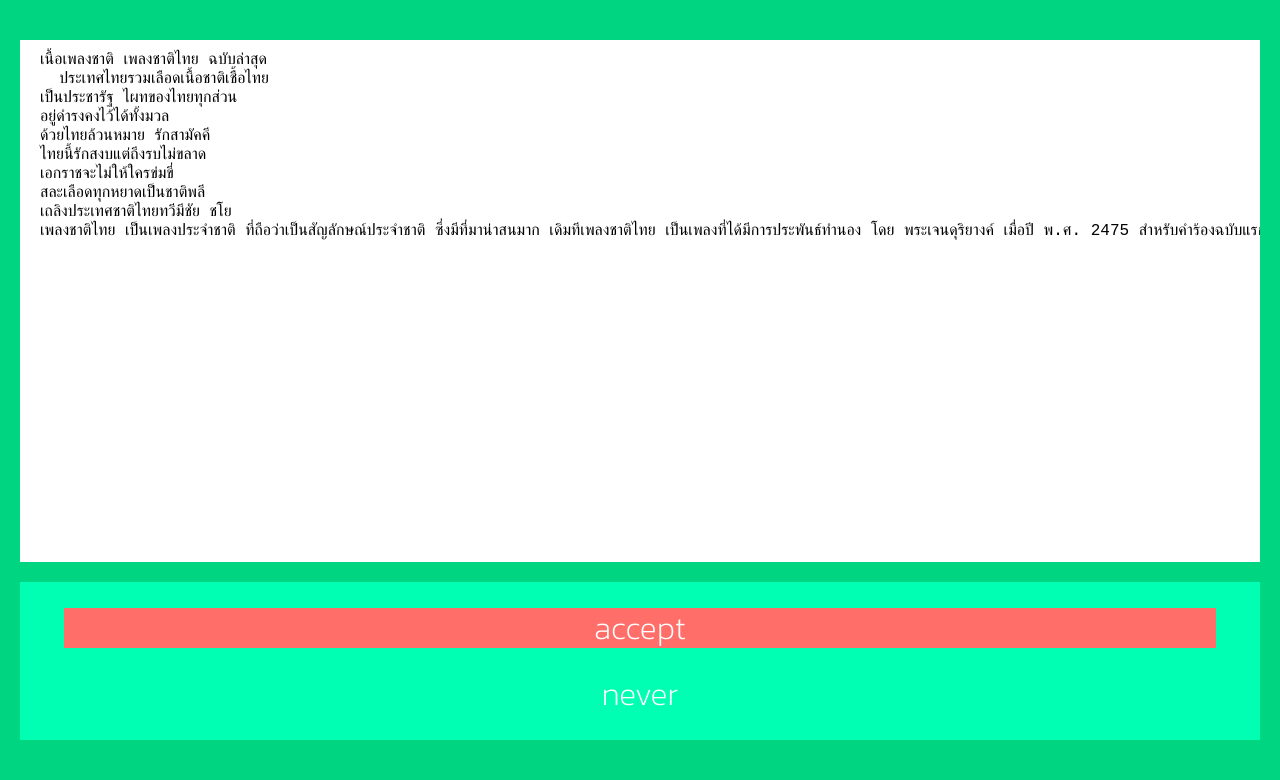
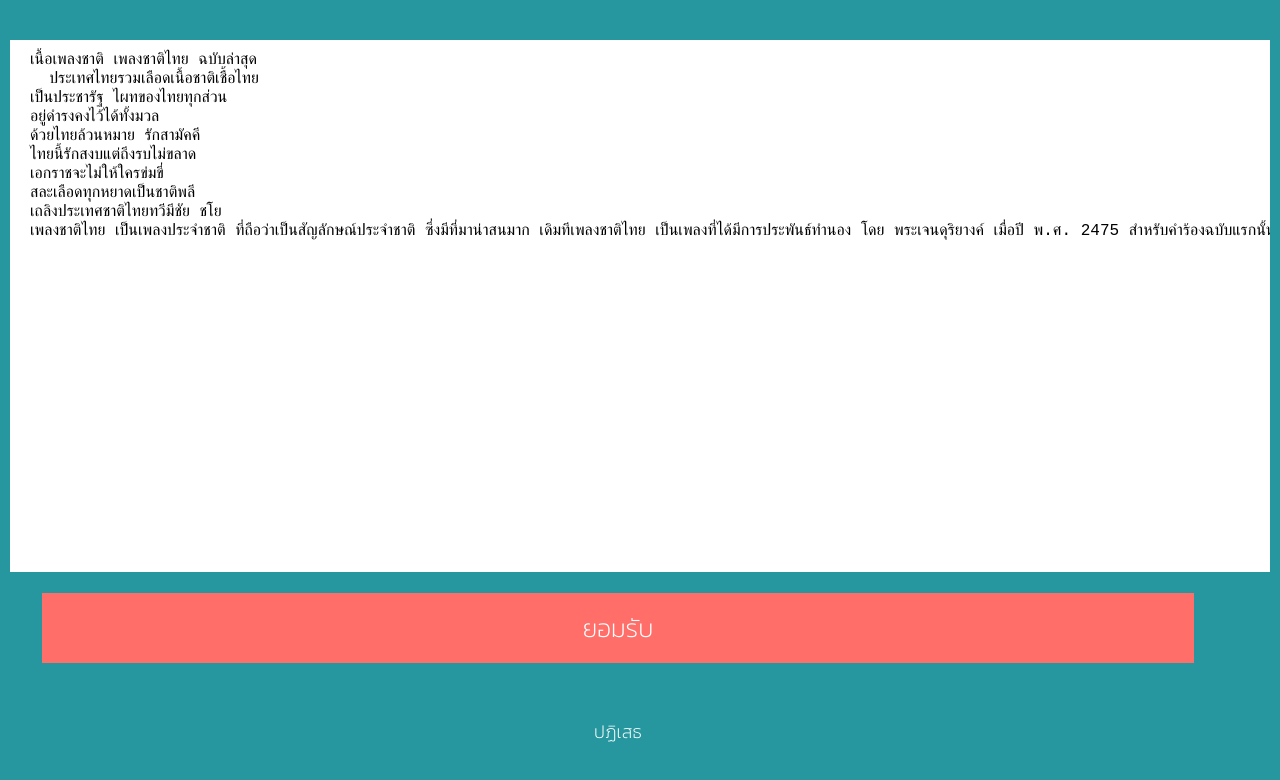
Before and after one commit to teethat-lsk/PhochanaFrontEnd, a React (Create React App) app: page /agreement in a window 1280 px wide. Shown: the top 780 px of the page. Built offline with nearby package versions, Linux system fonts and the light colour scheme.

Commit message:
แก้ UI หน้า home

```diff
--- a/src/components/ButtonLink/ButtonLink.css
+++ b/src/components/ButtonLink/ButtonLink.css
@@ -5,7 +5,6 @@
 	color: #fff;
 	background-color: var(--bt);
 	text-align: center;
-	font-size: 32px;
 	margin: 0 auto;
 }
 
--- a/src/components/ButtonLink/index.js
+++ b/src/components/ButtonLink/index.js
@@ -1,15 +1,19 @@
-import React from "react";
-import { Link } from "react-router-dom";
-import "./ButtonLink.css";
+import React from 'react';
+import { Link } from 'react-router-dom';
+import './ButtonLink.css';
 
-function ButtonLink({ children, to, height, backgroundColor }) {
-  let style = { height: height, lineHeight: height };
+function ButtonLink({ children, to, height, backgroundColor, fontSize }) {
+	let style = {
+		height: height,
+		lineHeight: height,
+		fontSize: fontSize || '25px',
+	};
 	if (backgroundColor !== undefined) {
 		style = { ...style, backgroundColor: backgroundColor };
 	}
 	return (
 		<Link to={to}>
-      <div className="button" style={style}>
+			<div className='button' style={style}>
 				{children}
 			</div>
 		</Link>
--- a/src/components/ScrollText.js
+++ b/src/components/ScrollText.js
@@ -1,7 +1,7 @@
 import React from 'react';
 
 function ScrollText({ children, h, w }) {
-	console.log(children);
+	// console.log(children);
 	return (
 		<div
 			style={{
--- a/src/screens/Agreement.js
+++ b/src/screens/Agreement.js
@@ -1,21 +1,30 @@
-import React from "react";
-import "../styles/Agreement.css";
-import ScrollText from "../components/ScrollText";
-import ButtonLink from "../components/ButtonLink";
-import agreementText from "../config/agreement";
+import React from 'react';
+import '../styles/Agreement.css';
+import ScrollText from '../components/ScrollText';
+import ButtonLink from '../components/ButtonLink';
+import agreementText from '../config/agreement';
 
 function Agreement() {
 	return (
-    <div className="agreement">
-      <ScrollText h="calc(78% - 40px)" w="100%">
+		<div className='agreement'>
+			<ScrollText
+				h='calc(78% - 30px)'
+				w='100%'
+				className='agreement_text'
+			>
 				{agreementText}
 			</ScrollText>
-      <div className="agreement_button_zone">
-        <ButtonLink to="/register" height="40px">
-          accept
+			<div className='agreement_button_zone'>
+				<ButtonLink to='/register' height='70px'>
+					ยอมรับ
 				</ButtonLink>
-        <ButtonLink to="/" height="40px" backgroundColor="transparent">
-          never
+				<ButtonLink
+					to='/'
+					height='70px'
+					backgroundColor='transparent'
+					fontSize='18px'
+				>
+					ปฏิเสธ
 				</ButtonLink>
 			</div>
 		</div>
--- a/src/styles/Agreement.css
+++ b/src/styles/Agreement.css
@@ -1,17 +1,22 @@
+@import './Color.css';
 .agreement {
 	width: 100vw;
 	height: 100vh;
-  background-color: rgb(0, 213, 130);
-  padding: 40px 20px;
+	background-color: var(--bg);
+	padding: 40px 10px;
+}
+
+.agreement_text {
 }
 
 .agreement_button_zone {
-  background-color: rgb(0, 255, 178);
-  width: 100%;
-  height: 22%;
+	position: absolute;
+	width: 95%;
+	height: 30%;
+	bottom: 0;
 	display: flex;
 	flex-direction: column;
 	justify-content: space-evenly;
 	align-items: center;
-  margin-top: 20px;
+	/* margin-top: 20px; */
 }
```
Also changed, not shown: src/components/Input/index.js (renamed from src/components/Input/Input.js), 1 other file (tests, documents, lock files or other folders). Lines whose indentation alone changed are shown as unchanged.
